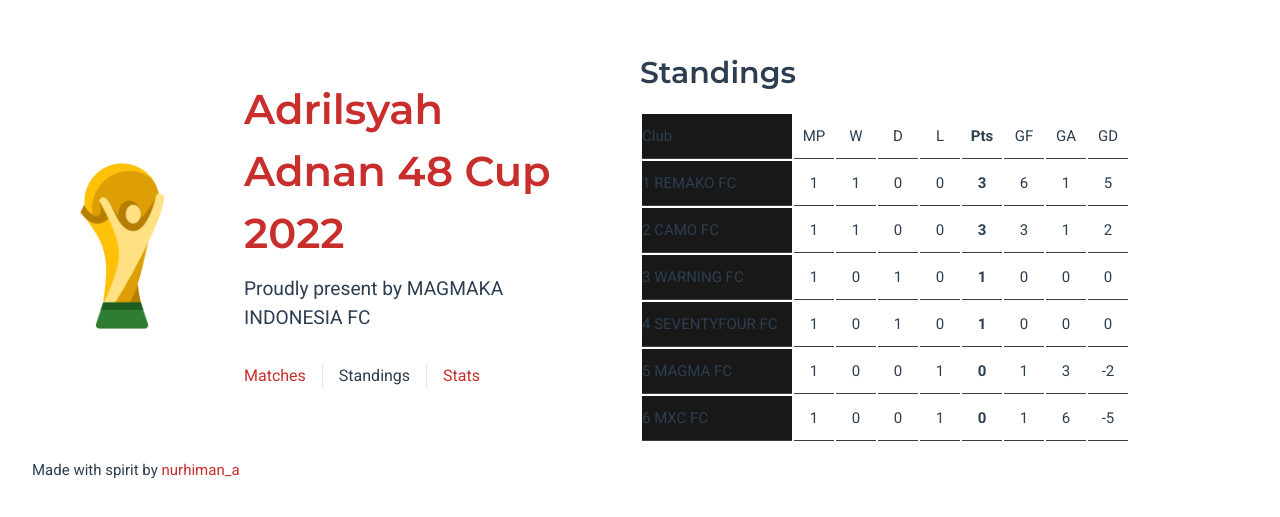
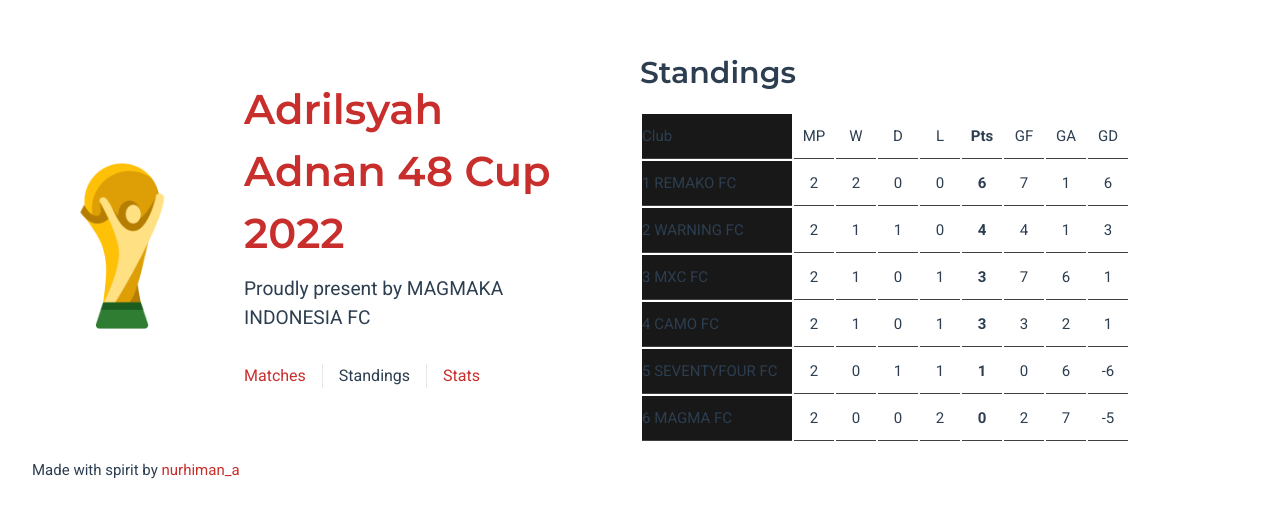
Before and after one commit to Nurhiman20/magmaka-futsal-league, a Vue app: page /standings in a window 1280 px wide. Shown: the part 127-644 px from the top of the page. Built offline with nearby package versions, Linux system fonts and the light colour scheme.

Commit message:
Rank updates

```diff
--- a/src/views/StandingsView.vue
+++ b/src/views/StandingsView.vue
@@ -4,57 +4,57 @@
 	const rankings = ref([
 		{
 			club: 'REMAKO FC',
-			matches_played: 1,
-			won: 1,
+			matches_played: 2,
+			won: 2,
 			drawn: 0,
 			lose: 0,
-			goals_for: 6,
-			goals_againts: 1,
-		},
-		{
-			club: 'CAMO FC',
-			matches_played: 1,
-			won: 1,
-			drawn: 0,
-			lose: 0,
-			goals_for: 3,
+			goals_for: 7,
 			goals_againts: 1,
 		},
 		{
 			club: 'WARNING FC',
-			matches_played: 1,
-			won: 0,
+			matches_played: 2,
+			won: 1,
 			drawn: 1,
 			lose: 0,
-			goals_for: 0,
-			goals_againts: 0,
+			goals_for: 4,
+			goals_againts: 1,
+		},
+		{
+			club: 'MXC FC',
+			matches_played: 2,
+			won: 1,
+			drawn: 0,
+			lose: 1,
+			goals_for: 7,
+			goals_againts: 6,
+		},
+		{
+			club: 'CAMO FC',
+			matches_played: 2,
+			won: 1,
+			drawn: 0,
+			lose: 1,
+			goals_for: 3,
+			goals_againts: 2,
 		},
 		{
 			club: 'SEVENTYFOUR FC',
-			matches_played: 1,
+			matches_played: 2,
 			won: 0,
 			drawn: 1,
-			lose: 0,
+			lose: 1,
 			goals_for: 0,
-			goals_againts: 0,
+			goals_againts: 6,
 		},
 		{
 			club: 'MAGMA FC',
-			matches_played: 1,
+			matches_played: 2,
 			won: 0,
 			drawn: 0,
-			lose: 1,
-			goals_for: 1,
-			goals_againts: 3,
-		},
-		{
-			club: 'MXC FC',
-			matches_played: 1,
-			won: 0,
-			drawn: 0,
-			lose: 1,
-			goals_for: 1,
-			goals_againts: 6,
+			lose: 2,
+			goals_for: 2,
+			goals_againts: 7,
 		},
 	]);
 
```
